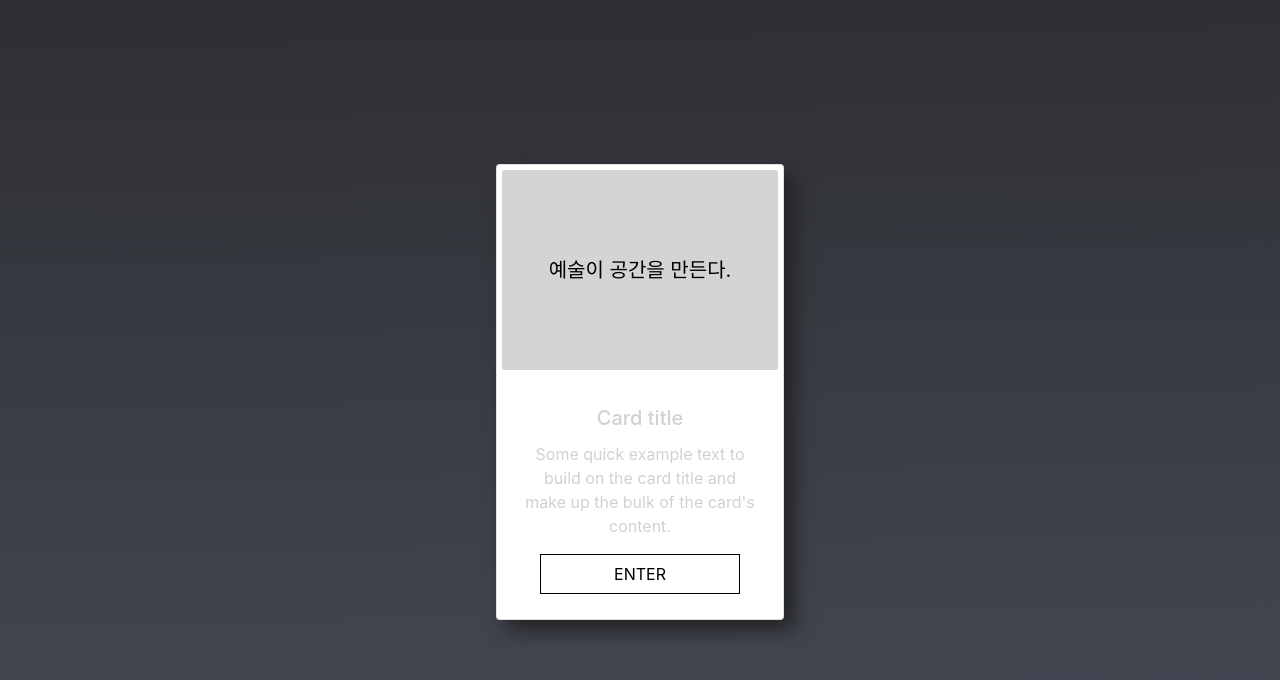
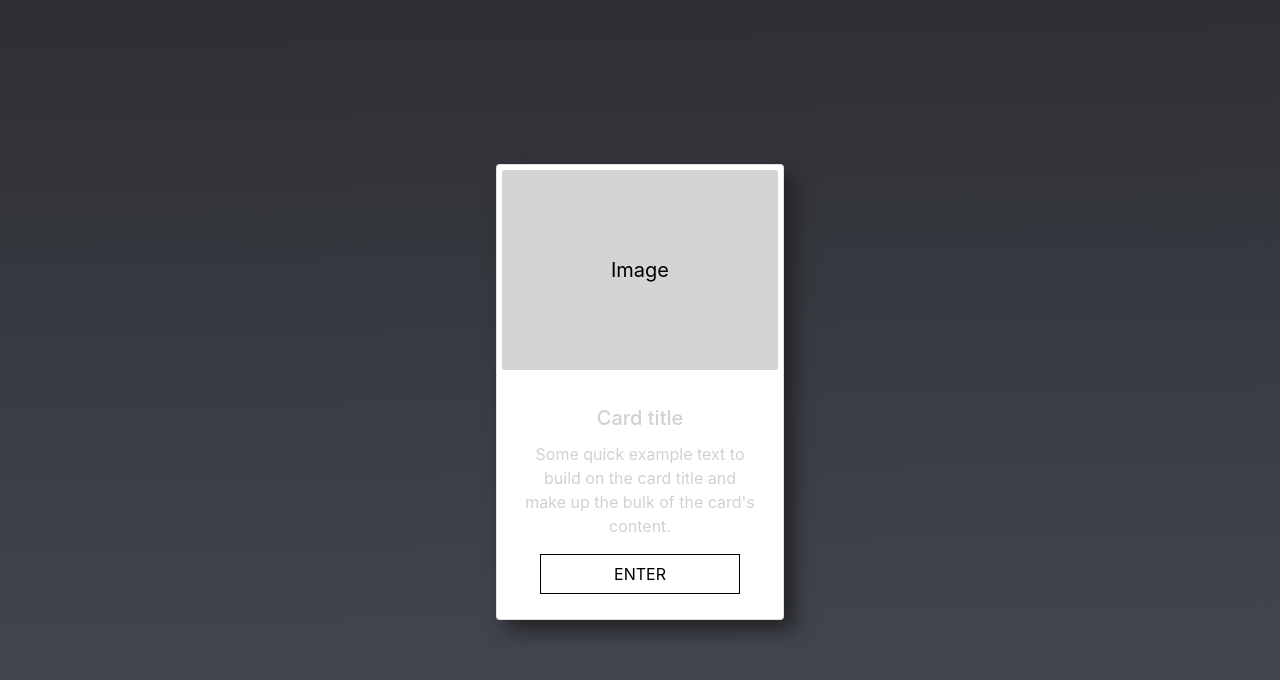
Before and after one commit to jyansol/mid-project, a website built with Parcel: page src/index.html in a window 1280 px wide. Shown: the part 74-754 px from the top of the page. Built offline with nearby package versions, Linux system fonts and the light colour scheme; no server answers.

Commit message:
css 수정

```diff
--- a/src/index.html
+++ b/src/index.html
@@ -51,7 +51,7 @@
         </div> -->
       <div class="home-page-container">
         <div class="card" style="width: 18rem;">
-          <p class="card-img">예술이 공간을 만든다.</p>
+          <p class="card-img">Image</p>
           <div class="card-body">
             <h5 class="card-title">Card title</h5>
             <p class="card-text">Some quick example text to build on the card title and make up the bulk of the card's
```
